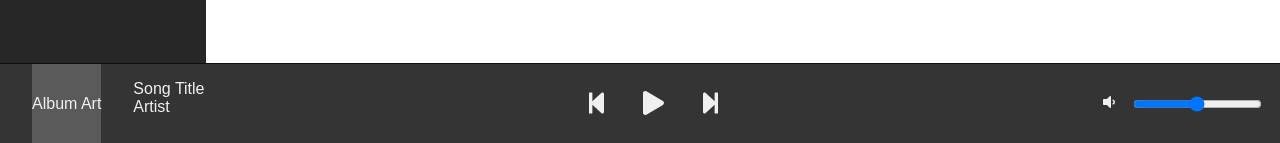
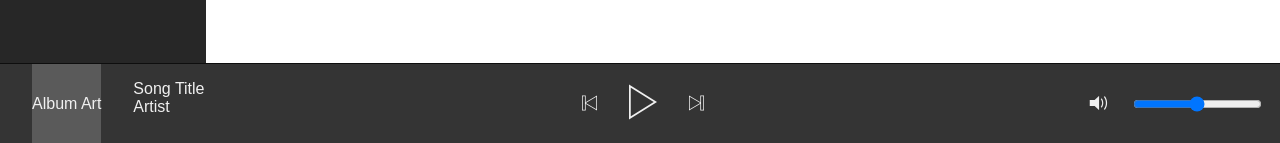
Before and after one commit to ziggysauce/music-app, a React app: page /login in a window 1280 px wide. Shown: the part 657-800 px from the top of the page. Built offline with nearby package versions, Linux system fonts and the light colour scheme; a web font is replaced by a local one.

Commit message:
Add ionicons

```diff
--- a/client/index.html
+++ b/client/index.html
@@ -5,6 +5,7 @@
   <meta name="viewport" content="width=device-width, initial-scale=1.0">
   <base href="/" />
   <script defer src="https://use.fontawesome.com/releases/v5.0.8/js/all.js"></script>
+  <link rel="stylesheet" href="http://code.ionicframework.com/ionicons/2.0.1/css/ionicons.min.css"></link>
   <title>Music App</title>
 </head>
 <body>
--- a/client/src/components/shared/Footer.jsx
+++ b/client/src/components/shared/Footer.jsx
@@ -15,12 +15,12 @@ export default class Footer extends Component {
 					</div>
 				</div>
 				<div className="controls__player">
-					<button className="controls__player--button"><i className="fas fa-step-backward"></i></button>
-					<button className="controls__player--button"><i className="fas fa-play"></i></button>
-					<button className="controls__player--button"><i className="fas fa-step-forward"></i></button>
+					<button className="controls__player--button"><i className="ion-ios-skipbackward-outline"></i></button>
+					<button className="controls__player--button"><i className="ion-ios-play-outline"></i></button>
+					<button className="controls__player--button"><i className="ion-ios-skipforward-outline"></i></button>
 				</div>
 				<div className="controls__volume">
-					<span><i className="fas fa-volume-down"></i></span><input type="range"/>
+					<span><i className="ion-volume-medium"></i></span><input type="range"/>
 				</div>
 			</div>
 		);
--- a/client/src/styles/layout/_footer.scss
+++ b/client/src/styles/layout/_footer.scss
@@ -47,9 +47,13 @@
   color: $off-white;
   background: none;
   font-size: 1.5em;
-  margin: 0 0.5em;
+  margin: 0 0.25em;
   cursor: pointer;
   transition: 0.3s;
+
+  &:nth-of-type(2) {
+    font-size: 3.5em;
+  }
 
   &:hover {
     color: $link;
@@ -59,8 +63,10 @@
 
 .controls__volume {
   display: flex;
+  align-items: center;
 
   span {
     margin: 0 1em;
+    font-size: 1.5em;
   }
 }
```
